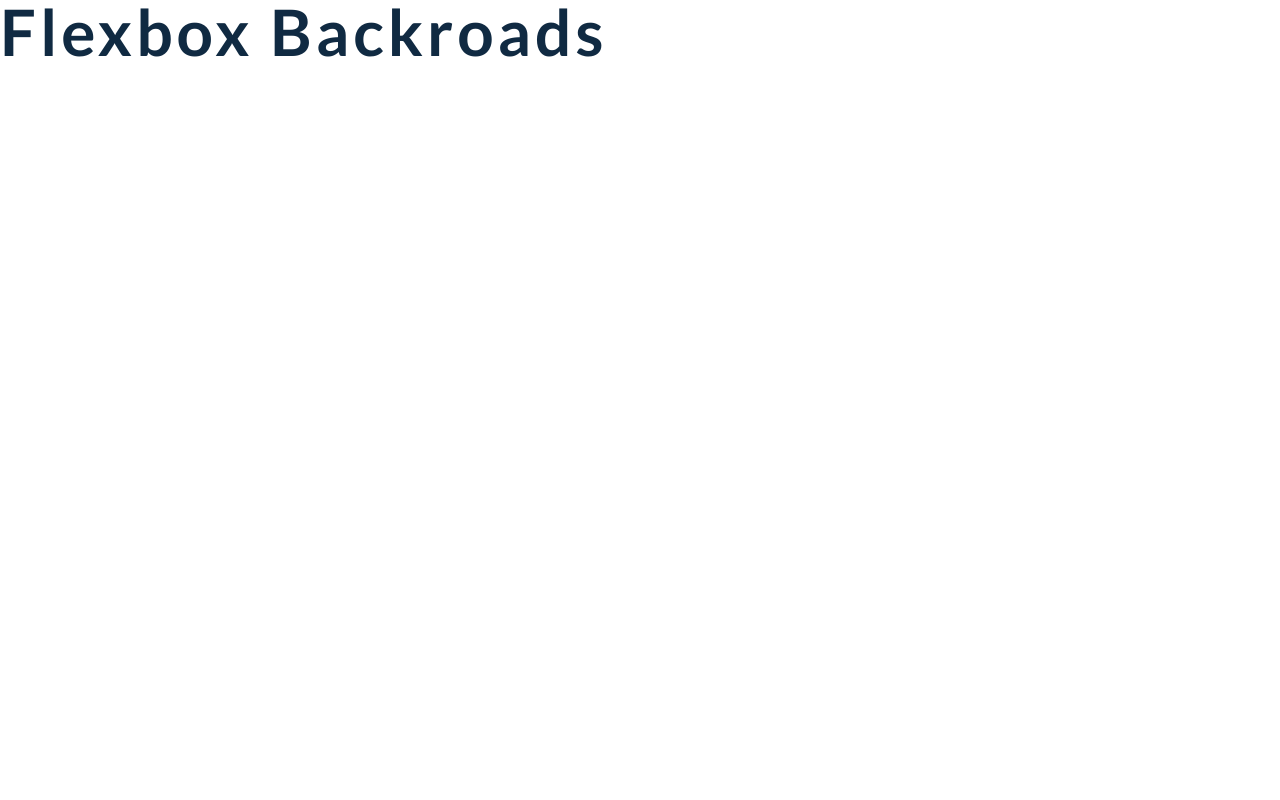
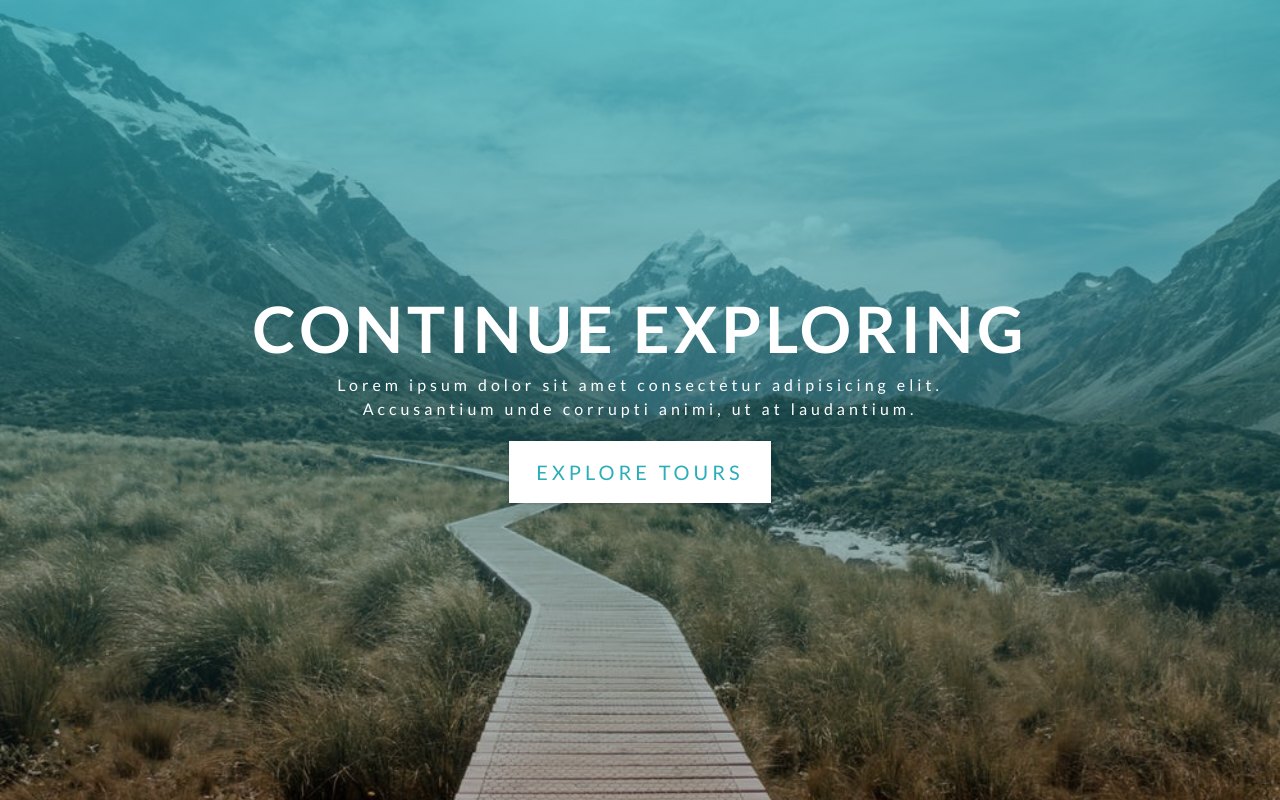
Before and after one commit to itodddev/Backroads, a plain HTML site: page index.html in a window 1280 px wide. Drawn offline with Linux system fonts and the light colour scheme.

Commit message:
Add Hero Section

```diff
--- a/css/styles.css
+++ b/css/styles.css
@@ -13,38 +13,39 @@
 
 :root {
   /* dark shades of primary color*/
-  --clr-primary-1: hsl(184, 91%, 17%);
-  --clr-primary-2: hsl(185, 84%, 25%);
-  --clr-primary-3: hsl(185, 81%, 29%);
-  --clr-primary-4: hsl(184, 77%, 34%);
+  --clr-primary-1 : hsl(184, 91%, 17%);
+  --clr-primary-2 : hsl(185, 84%, 25%);
+  --clr-primary-3 : hsl(185, 81%, 29%);
+  --clr-primary-4 : hsl(184, 77%, 34%);
   /* primary/main color */
-  --clr-primary-5: hsl(185, 62%, 45%);
+  --clr-primary-5 : hsl(185, 62%, 45%);
   /* lighter shades of primary color */
-  --clr-primary-6: hsl(185, 57%, 50%);
-  --clr-primary-7: hsl(184, 65%, 59%);
-  --clr-primary-8: hsl(184, 80%, 74%);
-  --clr-primary-9: hsl(185, 94%, 87%);
+  --clr-primary-6 : hsl(185, 57%, 50%);
+  --clr-primary-7 : hsl(184, 65%, 59%);
+  --clr-primary-8 : hsl(184, 80%, 74%);
+  --clr-primary-9 : hsl(185, 94%, 87%);
   --clr-primary-10: hsl(186, 100%, 94%);
   /* darkest grey - used for headings */
-  --clr-grey-1: hsl(209, 61%, 16%);
-  --clr-grey-2: hsl(211, 39%, 23%);
-  --clr-grey-3: hsl(209, 34%, 30%);
-  --clr-grey-4: hsl(209, 28%, 39%);
+  --clr-grey-1    : hsl(209, 61%, 16%);
+  --clr-grey-2    : hsl(211, 39%, 23%);
+  --clr-grey-3    : hsl(209, 34%, 30%);
+  --clr-grey-4    : hsl(209, 28%, 39%);
   /* grey used for paragraphs */
-  --clr-grey-5: hsl(210, 22%, 49%);
-  --clr-grey-6: hsl(209, 23%, 60%);
-  --clr-grey-7: hsl(211, 27%, 70%);
-  --clr-grey-8: hsl(210, 31%, 80%);
-  --clr-grey-9: hsl(212, 33%, 89%);
-  --clr-grey-10: hsl(210, 36%, 96%);
-  --clr-white: #fff;
-  --ff-primary: "Lato", sans-serif;
-  --transition: all 0.3s linear;
-  --spacing: 0.25rem;
-  --radius: 0.5rem;
-  --light-shadow: 0 5px 15px rgba(0, 0, 0, 0.1);
-  --dark-shadow: 0 5px 15px rgba(0, 0, 0, 0.2);
+  --clr-grey-5    : hsl(210, 22%, 49%);
+  --clr-grey-6    : hsl(209, 23%, 60%);
+  --clr-grey-7    : hsl(211, 27%, 70%);
+  --clr-grey-8    : hsl(210, 31%, 80%);
+  --clr-grey-9    : hsl(212, 33%, 89%);
+  --clr-grey-10   : hsl(210, 36%, 96%);
+  --clr-white     : #fff;
+  --ff-primary    : "Lato", sans-serif;
+  --transition    : all 0.3s linear;
+  --spacing       : 0.25rem;
+  --radius        : 0.5rem;
+  --light-shadow  : 0 5px 15px rgba(0, 0, 0, 0.1);
+  --dark-shadow   : 0 5px 15px rgba(0, 0, 0, 0.2);
 }
+
 /*
 ===============
 Global Styles
@@ -52,27 +53,32 @@
 */
 
 * {
-  margin: 0;
-  padding: 0;
+  margin    : 0;
+  padding   : 0;
   box-sizing: border-box;
 }
+
 body {
   font-family: var(--ff-primary);
-  background: var(--clr-white);
-  color: var(--clr-grey-1);
+  background : var(--clr-white);
+  color      : var(--clr-grey-1);
   line-height: 1.5;
-  font-size: 0.875rem;
+  font-size  : 0.875rem;
 }
+
 ul {
   list-style-type: none;
 }
+
 a {
   text-decoration: none;
 }
+
 img {
-  width: 100%;
+  width  : 100%;
   display: block;
 }
+
 /* img:not(.nav-logo) {
   width: 100%;
   display: block;
@@ -84,41 +90,52 @@
 h4 {
   letter-spacing: var(--spacing);
   text-transform: capitalize;
-  line-height: 1.25;
-  margin-bottom: 0.75rem;
+  line-height   : 1.25;
+  margin-bottom : 0.75rem;
 }
+
 h1 {
   font-size: 3rem;
 }
+
 h2 {
   font-size: 2rem;
 }
+
 h3 {
   font-size: 1.25rem;
 }
+
 h4 {
   font-size: 0.875rem;
 }
+
 p {
   margin-bottom: 1.25rem;
-  color: var(--clr-grey-5);
+  color        : var(--clr-grey-5);
 }
+
 @media screen and (min-width: 800px) {
   h1 {
     font-size: 4rem;
   }
+
   h2 {
     font-size: 2.5rem;
   }
+
   h3 {
     font-size: 1.75rem;
   }
+
   h4 {
     font-size: 1rem;
   }
+
   body {
     font-size: 1rem;
   }
+
   h1,
   h2,
   h3,
@@ -126,24 +143,26 @@
     line-height: 1;
   }
 }
+
 /*  global classes */
 
 .btn {
   text-transform: uppercase;
-  background: var(--clr-primary-5);
-  color: var(--clr-white);
-  padding: 0.375rem 0.75rem;
+  background    : var(--clr-primary-5);
+  color         : var(--clr-white);
+  padding       : 0.375rem 0.75rem;
   letter-spacing: var(--spacing);
-  display: inline-block;
+  display       : inline-block;
   /* font-weight: 700; */
-  transition: var(--transition);
-  font-size: 0.875rem;
-  border: 2px solid transparent;
-  cursor: pointer;
-  box-shadow: 0 1px 3px rgba(0, 0, 0, 0.2);
+  transition    : var(--transition);
+  font-size     : 0.875rem;
+  border        : 2px solid transparent;
+  cursor        : pointer;
+  box-shadow    : 0 1px 3px rgba(0, 0, 0, 0.2);
 }
+
 .btn:hover {
-  color: var(--clr-primary-1);
+  color     : var(--clr-primary-1);
   background: var(--clr-primary-8);
 }
 
@@ -157,6 +176,62 @@
 Hero
 ===============
 */
+.hero {
+  min-height     : 100vh;
+  background     : var(--clr-primary-5);
+  display        : flex;
+  justify-content: center;
+  align-items    : center;
+}
+
+.hero-banner {
+  text-align: center;
+  color     : var(--clr-white);
+  padding   : 0 3rem;
+}
+
+.hero-banner h1 {
+  text-transform: uppercase;
+}
+
+.hero-banner p {
+  max-width     : 35rem;
+  margin-left   : auto;
+  margin-right  : auto;
+  color         : var(--clr-white);
+  letter-spacing: var(--spacing);
+}
+
+.hero-banner .hero-btn {
+  padding   : 0.9rem 1.6rem;
+  font-size : 1.25rem;
+  background: var(--clr-white);
+  color     : var(--clr-primary-5);
+}
+
+.hero-banner .hero-btn:hover {
+  background       : transparent;
+  /* outline       : 2px solid var(--clr-white);
+  outline-offset   : -2px; */
+  border-color     : var(--clr-white);
+  /* You could do it with outline, but the border is already set on the .btn class with a transparent color, so just change it to white */
+  color            : var(--clr-white);
+}
+
+@media screen and (min-width: 768px) {
+  .hero {
+    background: linear-gradient(rgba(44, 174, 186, 0.7), rgba(0, 0, 0, 0.3)), url(../images/main.jpeg) center/cover no-repeat;
+  }
+
+  .hero-banner {
+    padding: 0;
+  }
+
+  .hero-banner p {
+    max-width: 45rem;
+  }
+}
+
 /*
 ===============
 About
--- a/index.html
+++ b/index.html
@@ -16,8 +16,21 @@
     <link rel="stylesheet" href="./css/styles.css" />
   </head>
   <body>
-    <h1>flexbox backroads</h1>
     <!-- header  -->
+    <header id="home">
+      <!-- navbar -->
+      <!-- hero -->
+      <div class="hero">
+        <div class="hero-banner">
+          <h1>continue exploring</h1>
+          <p>
+            Lorem ipsum dolor sit amet consectetur adipisicing elit. Accusantium
+            unde corrupti animi, ut at laudantium.
+          </p>
+          <a href="#featured" class="btn hero-btn scroll-link">explore tours</a>
+        </div>
+      </div>
+    </header>
     <!-- end of header  -->
 
     <!-- about section -->
```
